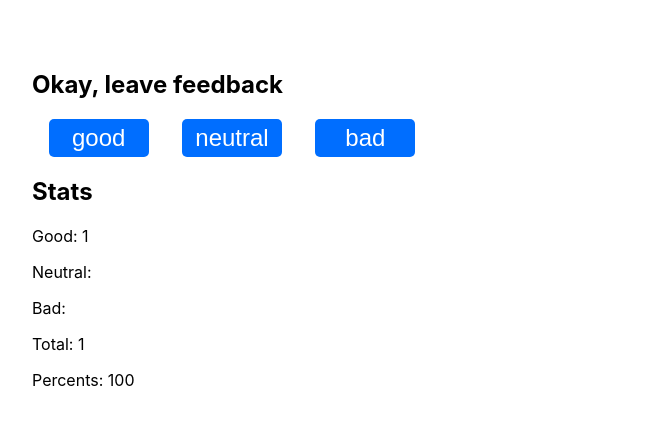
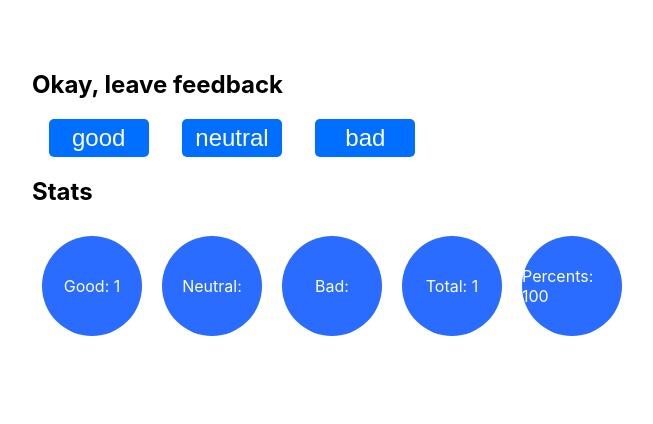
Before and after one commit to cyanidium1/goit-react-hw-02-feedback, a React (Create React App) app: page / in a window 1280 px wide. Both pictures are taken after a click on the button "good". Shown: the top 424 px of the page, without its empty margins (108-761 px from the left). Built offline with nearby package versions, Linux system fonts and the light colour scheme.

Commit message:
v0.1.1
added some styles

```diff
--- a/src/components/Feedback/Feedback.jsx
+++ b/src/components/Feedback/Feedback.jsx
@@ -18,7 +18,9 @@ class MyClassComponent extends Component {
       good: this.state.good + 1,
       total: this.state.total + 1,
       percentage: this.state.percentage + 100,
-      average: (this.state.percentage + 100) / (this.state.total + 1),
+      average: Math.round(
+        (this.state.percentage + 100) / (this.state.total + 1)
+      ),
     });
   };
 
@@ -27,7 +29,9 @@ class MyClassComponent extends Component {
       neutral: this.state.neutral + 1,
       total: this.state.total + 1,
       percentage: this.state.percentage + 50,
-      average: (this.state.percentage + 50) / (this.state.total + 1),
+      average: Math.round(
+        (this.state.percentage + 50) / (this.state.total + 1)
+      ),
     });
   };
 
@@ -35,7 +39,7 @@ class MyClassComponent extends Component {
     this.setState({
       bad: this.state.bad + 1,
       total: this.state.total + 1,
-      average: this.state.percentage / (this.state.total + 1),
+      average: Math.round(this.state.percentage / (this.state.total + 1)),
     });
   };
 
--- a/src/components/Stats/Stats.jsx
+++ b/src/components/Stats/Stats.jsx
@@ -6,13 +6,13 @@ const Stats = ({ props }) => {
   }
 
   return (
-    <>
-      <p>Good: {props.good}</p>
-      <p>Neutral: {props.neutral}</p>
-      <p>Bad: {props.bad}</p>
-      <p>Total: {props.total}</p>
-      <p>Percents: {props.average}</p>
-    </>
+    <div className={css.list}>
+      <p className={css.item}>Good: {props.good}</p>
+      <p className={css.item}>Neutral: {props.neutral}</p>
+      <p className={css.item}>Bad: {props.bad}</p>
+      <p className={css.item}>Total: {props.total}</p>
+      <p className={css.item}>Percents: {props.average}</p>
+    </div>
   );
 };
 
--- a/src/components/Stats/Stats.module.css
+++ b/src/components/Stats/Stats.module.css
@@ -0,0 +1,16 @@
+.list {
+  display: flex;
+}
+
+.item {
+  background-color: rgb(41, 108, 255);
+  color: white;
+  border-radius: 50%;
+  border: none;
+  width: 100px;
+  height: 100px;
+  display: flex;
+  justify-content: center;
+  align-items: center;
+  margin: 10px;
+}
```
